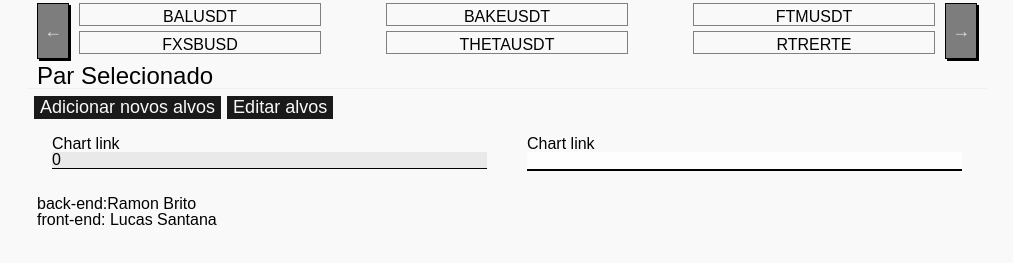
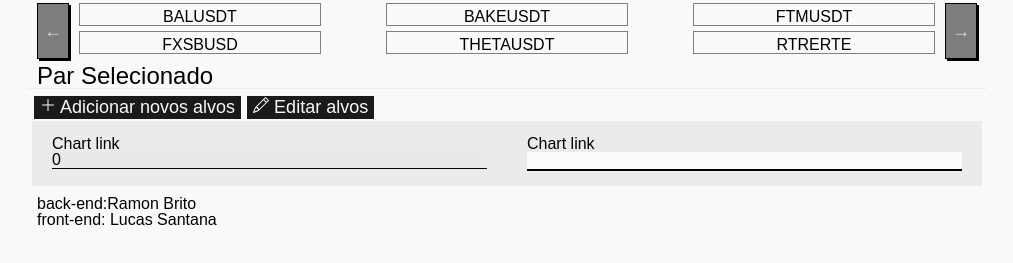
Before and after one commit to Englucassantana/swingtradeposition, a website: page public/editar.html in a window 1280 px wide. Shown: the part 59-322 px from the top of the page, without its empty margins (133-1146 px from the left). Drawn offline with Linux system fonts and the light colour scheme.

Commit message:
Remoçao de codigo nao usado

```diff
--- a/public/editar.html
+++ b/public/editar.html
@@ -26,12 +26,6 @@
                 <button id="previousButtonList" class="btn-slide-pair-list">&#8592</button>
 
                 <div id="pair-selection">
-                    <!-- <span>BTCUSDD</span>
-                    <span>BTCUSDD</span>
-                    <span>BTCUSDD</span>
-                    <span>BTCUSDD</span>
-                    <span>BTCUSDD</span>
-                    <span>BTCUSDD</span> -->
                 </div>
 
                 <button id="nextButtonList" class="btn-slide-pair-list">&#8594</button>
@@ -45,13 +39,24 @@
         <main>
             <div id="tabs">
                 <div class="tab">
-                  <button id = "tabAddNewTargets" class="tab-button">Adicionar novos alvos</button>
+                  <button id = "tabAddNewTargets" class="tab-button">
+                    <svg xmlns="http://www.w3.org/2000/svg" width="16" height="16" fill="currentColor" class="bi bi-plus-lg" viewBox="0 0 16 16">
+                      <path fill-rule="evenodd" d="M8 2a.5.5 0 0 1 .5.5v5h5a.5.5 0 0 1 0 1h-5v5a.5.5 0 0 1-1 0v-5h-5a.5.5 0 0 1 0-1h5v-5A.5.5 0 0 1 8 2Z"/>
+                    </svg>
+                    Adicionar novos alvos
+                  </button>
                 </div>
                 <div class="tab">
-                  <button id = "tabEditTargets" class="tab-button">Editar alvos</button>
+                  <button id = "tabEditTargets" class="tab-button">
+                    <svg xmlns="http://www.w3.org/2000/svg" width="16" height="16" fill="currentColor" class="bi bi-pencil" viewBox="0 0 16 16">
+                      <path d="M12.146.146a.5.5 0 0 1 .708 0l3 3a.5.5 0 0 1 0 .708l-10 10a.5.5 0 0 1-.168.11l-5 2a.5.5 0 0 1-.65-.65l2-5a.5.5 0 0 1 .11-.168l10-10zM11.207 2.5 13.5 4.793 14.793 3.5 12.5 1.207 11.207 2.5zm1.586 3L10.5 3.207 4 9.707V10h.5a.5.5 0 0 1 .5.5v.5h.5a.5.5 0 0 1 .5.5v.5h.293l6.5-6.5zm-9.761 5.175-.106.106-1.528 3.821 3.821-1.528.106-.106A.5.5 0 0 1 5 12.5V12h-.5a.5.5 0 0 1-.5-.5V11h-.5a.5.5 0 0 1-.468-.325z"/>
+                    </svg>
+                    Editar alvos
+                  </button>
                 </div>
             </div>
-            <div>
+
+            <div id="panel">
 
                 <div class="field-box-main">
 
```
